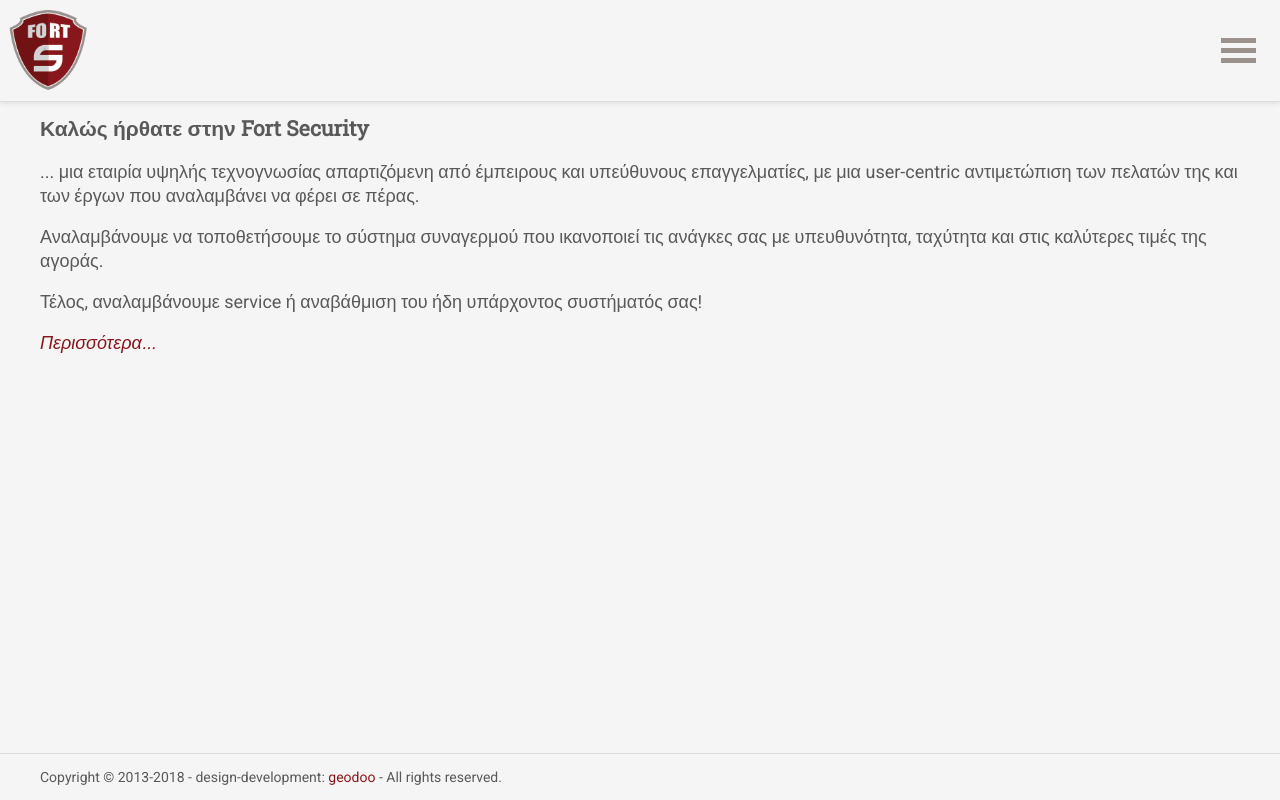
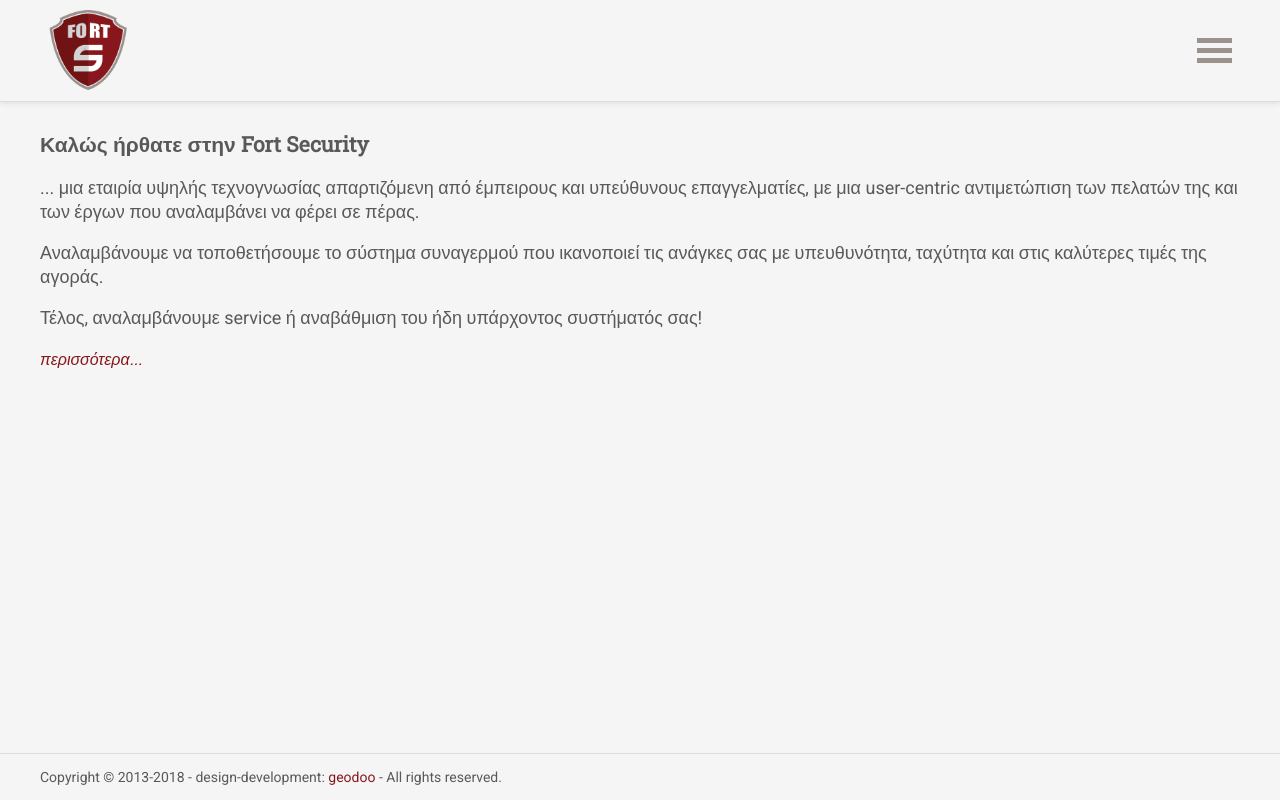
Before and after one commit to GeoDoo/fortNew, a React (Create React App) app: page / in a window 1280 px wide. Built offline with nearby package versions, Linux system fonts and the light colour scheme.

Commit message:
CSS styling

```diff
--- a/src/adapters/welcome.js
+++ b/src/adapters/welcome.js
@@ -12,7 +12,7 @@ const createWelcome = data => {
         {title.beginning} <span>{title.ending}</span>
       </h1>
       {createParagraphs(paragraphs)}
-      <a href={more.link}>
+      <a className="more" href={more.link}>
         <em>{more.text}</em>
       </a>
     </div>
--- a/src/assets/text/welcome.json
+++ b/src/assets/text/welcome.json
@@ -9,7 +9,7 @@
     "Τέλος, αναλαμβάνουμε service ή αναβάθμιση του ήδη υπάρχοντος συστήματός σας!"
   ],
   "more": {
-    "text": "Περισσότερα...",
+    "text": "περισσότερα...",
     "link": "/i-etairia"
   }
 }
--- /dev/null
+++ b/src/blocks/Welcome.css
@@ -0,0 +1,3 @@
+.more {
+  font-size: 16px;
+}
--- a/src/blocks/Welcome.js
+++ b/src/blocks/Welcome.js
@@ -1,5 +1,6 @@
 import createWelcome from '../adapters/welcome';
 import data from '../assets/text/welcome.json';
+import './Welcome.css';
 
 const Welcome = () => createWelcome(data);
 
--- a/src/index.css
+++ b/src/index.css
@@ -34,6 +34,14 @@ h1 {
   padding: 0 16px;
 }
 
+.inner {
+  max-width: 1200px;
+  margin: auto;
+  padding: 0 16px;
+  position: relative;
+  flex: 1;
+}
+
 .hidden {
   left: -100vw !important;
 }
--- a/src/regions/Header.js
+++ b/src/regions/Header.js
@@ -1,6 +1,10 @@
 import React from 'react';
 import './Header.css';
 
-const Header = ({ children }) => <header id="header">{children}</header>;
+const Header = ({ children }) => (
+  <header id="header">
+    <div className="inner">{children}</div>
+  </header>
+);
 
 export default Header;
--- a/src/regions/Main.css
+++ b/src/regions/Main.css
@@ -1,2 +1,3 @@
 main {
+  padding-top: 16px;
 }
```
Also changed, not shown: 1 other file (tests, documents, lock files or other folders).
